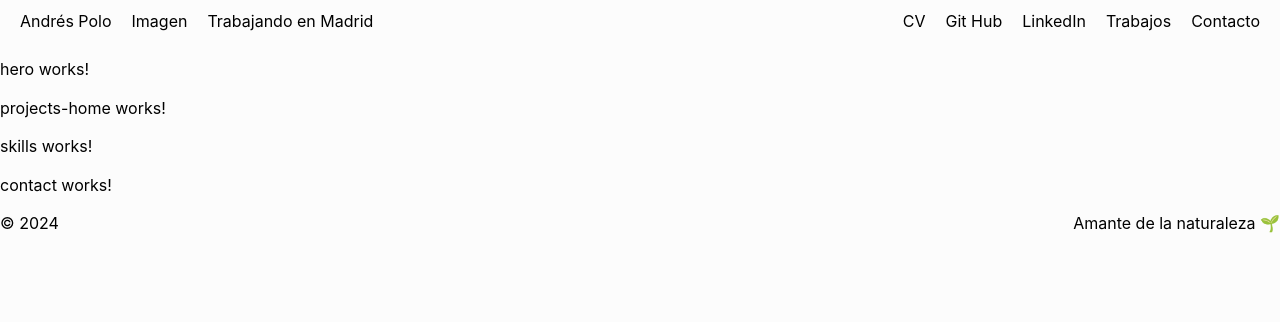
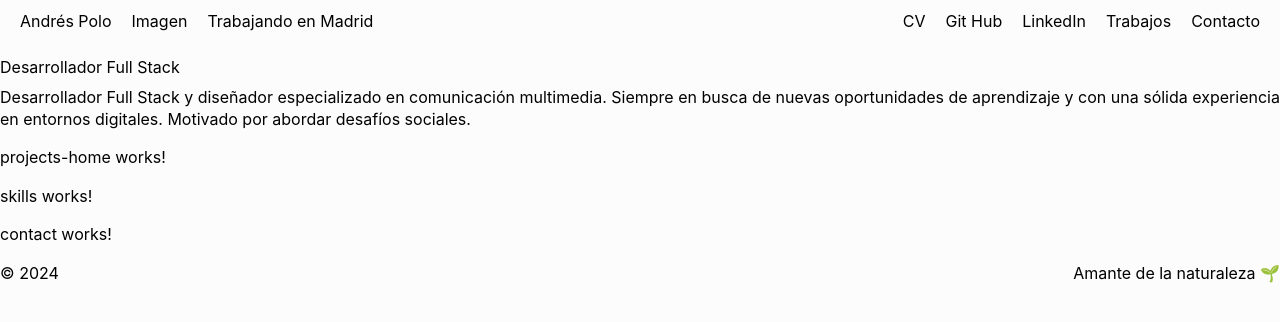
Before and after one commit to AndresPLS/porfolio_dev, an Angular app: page / in a window 1280 px wide. Shown: the top 322 px of the page. Built offline with nearby package versions, Linux system fonts and the light colour scheme.

Commit message:
Hero Component

```diff
--- a/src/app/main/hero/hero.component.html
+++ b/src/app/main/hero/hero.component.html
@@ -1 +1,6 @@
-<p>hero works!</p>
+<section class="home__hero">
+    <h1 class="section__title">Desarrollador Full Stack</h1>
+    <p>Desarrollador Full Stack y diseñador especializado en comunicación multimedia. Siempre en busca de nuevas
+        oportunidades de aprendizaje y con una sólida experiencia en entornos digitales. Motivado por abordar desafíos
+        sociales. </p>
+</section>
```
